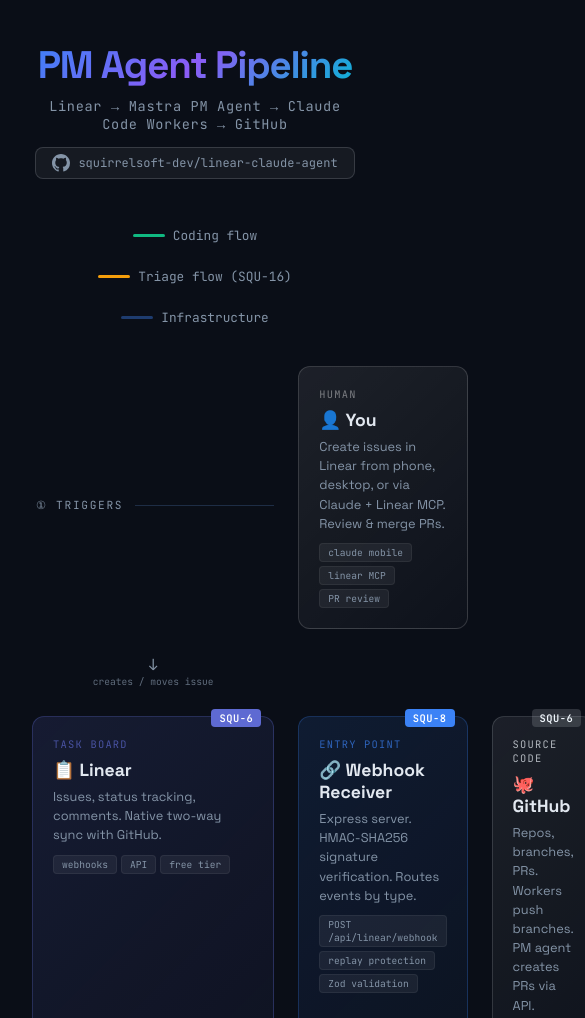
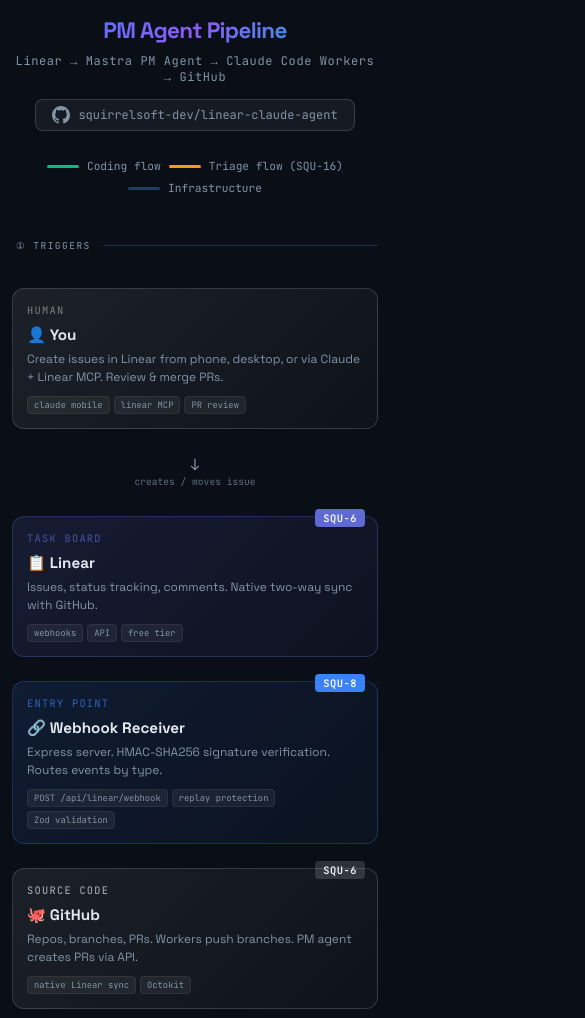
Before and after one commit to squirrelsoft-dev/linear-claude-agent, a website: page docs/index.html in a window 390 px wide. Shown: the top 1018 px of the page, 585 px wide, since content can reach past the window. Drawn offline with Linux system fonts and the light colour scheme.

Commit message:
fix: make architecture diagram page mobile responsive
Override inline grid-column styles at tablet breakpoint, collapse
two-column layouts to single column, and add phone breakpoint with
tighter padding and smaller typography.

```diff
--- a/docs/index.html
+++ b/docs/index.html
@@ -392,14 +392,49 @@
     letter-spacing: 0.1em;
   }
 
-  /* Responsive */
+  /* Responsive — tablet */
   @media (max-width: 900px) {
+    .container { padding: 24px 16px; }
+    header h1 { font-size: 1.8rem; }
     .grid { grid-template-columns: 1fr; }
-    .center-col { grid-column: 1; }
+    /* Override inline grid-column on all nodes */
+    .grid > .node,
+    .grid > .connector,
+    .grid > .section-title,
+    .grid > .full-width,
+    .grid > .workers-row,
+    .grid > .infra-sidebar,
+    .grid > .three-col,
+    .grid > [style] { grid-column: 1 !important; }
+    .node-pm { grid-column: 1 !important; }
+    .center-col { grid-column: 1 !important; }
     .workers-row { grid-template-columns: 1fr; }
     .worker-divider { display: none; }
     .infra-sidebar { grid-template-columns: 1fr; }
     .three-col { grid-template-columns: 1fr; }
+    /* Collapse the end-to-end flows two-column layout */
+    .full-width > div[style*="grid-template-columns"] {
+      grid-template-columns: 1fr !important;
+    }
+    .legend { gap: 12px; }
+  }
+
+  /* Responsive — phone */
+  @media (max-width: 480px) {
+    .container { padding: 16px 12px; }
+    header { margin-bottom: 28px; }
+    header h1 { font-size: 1.4rem; }
+    header .subtitle { font-size: 0.75rem; }
+    .legend { gap: 8px; margin-bottom: 24px; }
+    .legend-item { font-size: 0.7rem; }
+    .node { padding: 14px; }
+    .node-title { font-size: 0.95rem; }
+    .node-desc { font-size: 0.75rem; }
+    .detail-tag { font-size: 0.55rem; padding: 2px 6px; }
+    .section-title { font-size: 0.6rem; margin: 20px 0 12px; }
+    .watermark { margin-top: 32px; }
+    /* Shrink the GitHub link in header */
+    header a[href*="github"] { font-size: 0.65rem; padding: 4px 10px; }
   }
 </style>
 </head>
```
